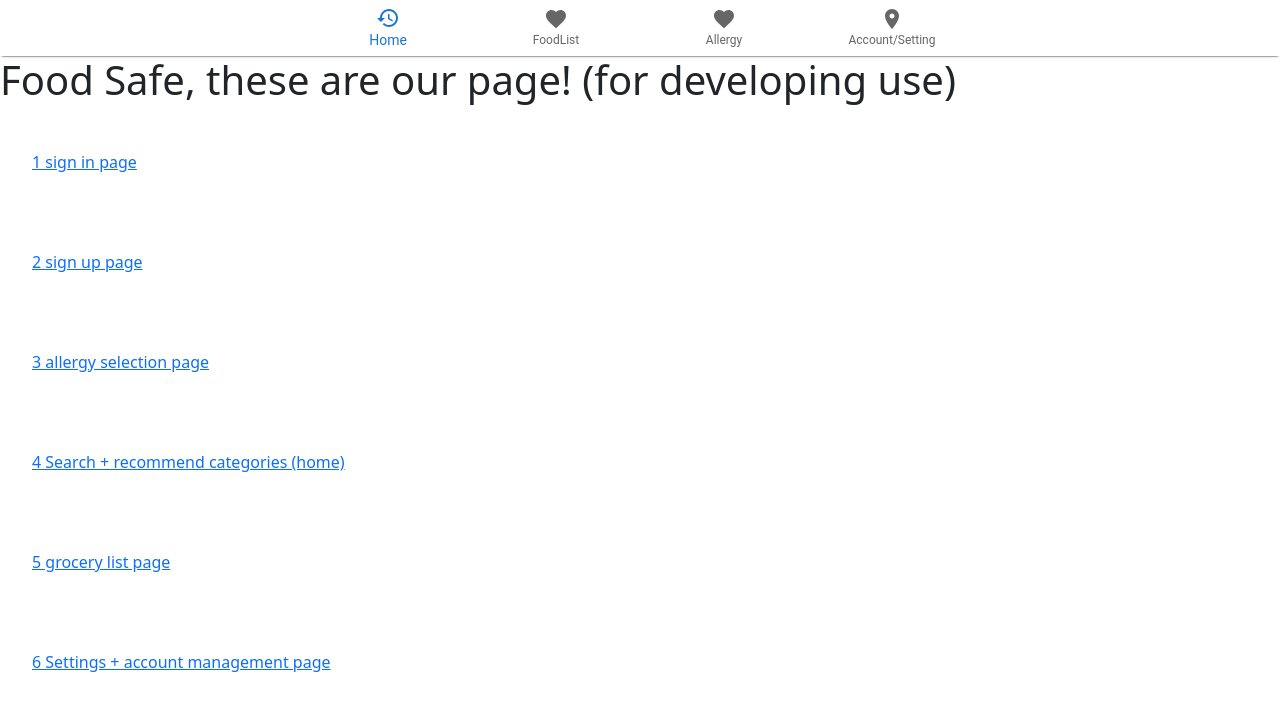
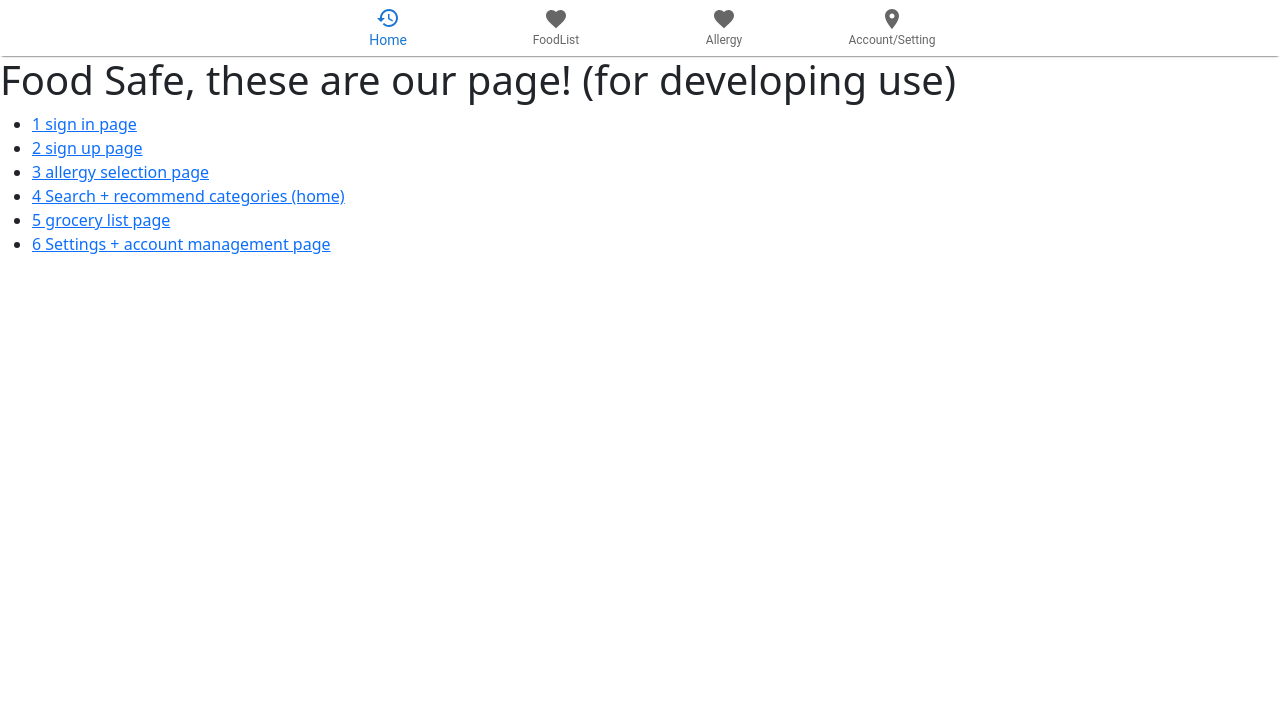
Before and after one commit to software-assignments-spring2022/final-project-foodsafe, a React (Create React App) app in the folder front-end/: page / in a window 1280 px wide. Shown: the top 710 px of the page. Built offline with nearby package versions, Linux system fonts and the light colour scheme.

Commit message:
add two dot(".")
I add two dot in the line 7 and 15. Since the CSS will, otherwise, applied to the whole front-end, including those not intended to be applied.

```diff
--- a/front-end/src/groc_list/Components/CartItem.css
+++ b/front-end/src/groc_list/Components/CartItem.css
@@ -4,7 +4,7 @@
     margin-top: 10px;
   }
 
-  li {
+  .li {
     list-style-type: none;
     height: 100px;
     display: flex;
@@ -12,7 +12,7 @@
     align-items: center;
   }
 
-  li img {
+  .li img {
     height: 100%;
     width: 100px;
     object-fit: cover;
```
